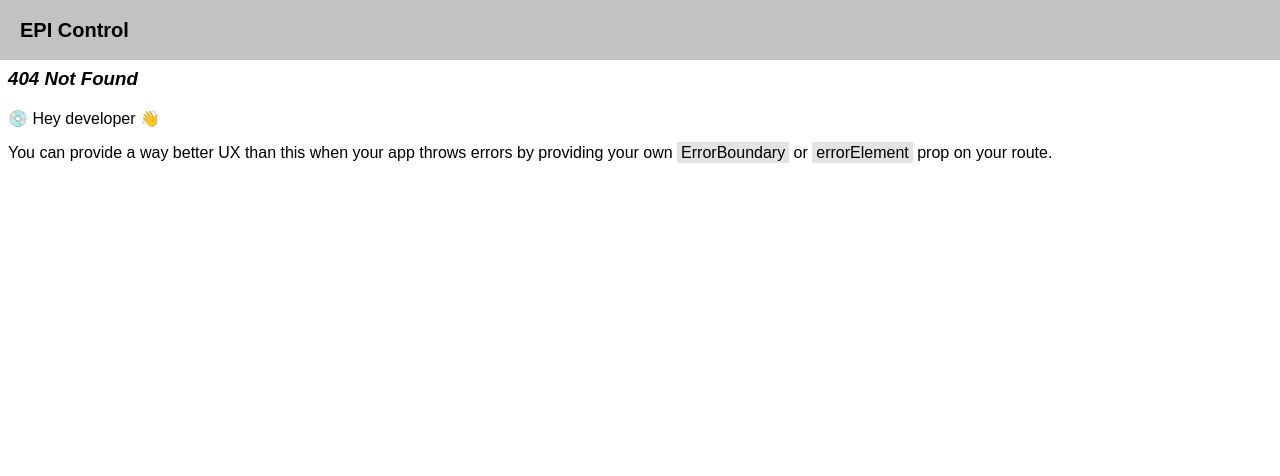
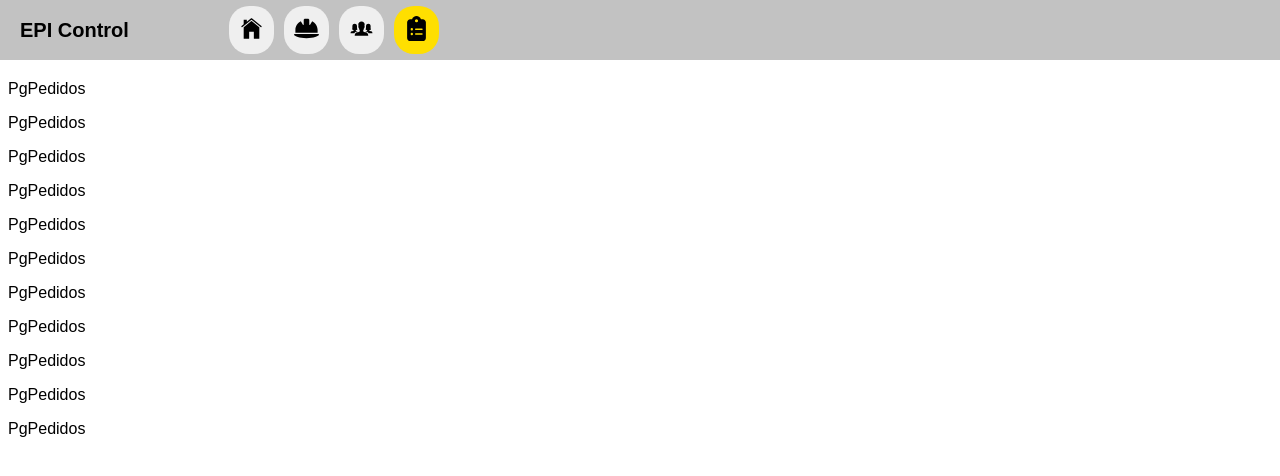
Before and after one commit to Guilherme020205/Projeto-Controle-EPI, a React (Vite) app in the folder frontend/: page /home/pedidos in a window 1280 px wide. Before the commit this address had no page. Shown: the top 476 px of the page. Built offline with nearby package versions, Linux system fonts and the light colour scheme.

Commit message:
finalizado-func-header

```diff
--- a/frontend/src/components/header/index.jsx
+++ b/frontend/src/components/header/index.jsx
@@ -1,11 +1,52 @@
-import './style.css'
+import './style.css';
+import { IoIosHome, IoIosPeople } from "react-icons/io";
+import { FaHelmetSafety, FaClipboardList } from "react-icons/fa6";
+import { useNavigate, useLocation } from "react-router-dom";
 
 export default function Header() {
+    const navigate = useNavigate();
+    const location = useLocation();
+
+    function trocaTela(tela) {
+        navigate(tela);
+    }
+
+    // Verifica se a URL corresponde à rota do botão para aplicar a classe ativa
+    const isActive = (path) => location.pathname === path ? 'button-active' : '';
+
     return (
-        <>
-            <div className='header-login'>
+        <div className='header-login'>
+
+            <div className='box-header'>
+
                 <h1>EPI Control</h1>
+
+                {location.pathname !== '/' && ( // Se a URL não for "/", exibe os botões
+
+                    <div className='box-icon'>
+
+                        <button onClick={() => trocaTela("/home")} className={isActive("/home")}>
+                            <IoIosHome className='icon-button-header'/>
+                        </button>
+
+                        <button onClick={() => trocaTela("/home/epis")} className={isActive("/home/epis")}>
+                            <FaHelmetSafety className='icon-button-header'/>
+                        </button>
+
+                        <button onClick={() => trocaTela("/home/funcionarios")} className={isActive("/home/funcionarios")}>
+                            <IoIosPeople className='icon-button-header'/>
+                        </button>
+
+                        <button onClick={() => trocaTela("/home/pedidos")} className={isActive("/home/pedidos")}>
+                            <FaClipboardList className='icon-button-header'/>
+                        </button>
+
+                    </div>
+
+                )}
+
             </div>
-        </>
-    )
+
+        </div>
+    );
 }
--- a/frontend/src/components/header/style.css
+++ b/frontend/src/components/header/style.css
@@ -1,4 +1,4 @@
-.header-login{
+.header-login {
     background-color: var(--cinza-escuro);
     width: 100%;
     height: 60px;
@@ -7,10 +7,40 @@
     justify-content: left;
     align-items: center;
     position: fixed;
-    top:0;
+    top: 0;
     left: 0;
 
-    h1{
+    h1 {
         font-size: 20px;
     }
 }
+
+.button-active {
+    background-color: var(--amarelo);
+}
+
+
+.box-header {
+    display: flex;
+    flex-direction: row;
+    align-items: center;
+    gap: 100px;
+}
+
+.box-icon {
+    display: flex;
+    flex-direction: row;
+    align-items: center;
+    gap: 10px;
+
+    button {
+        border: none;
+        padding: 10px;
+        border-radius: 20px;
+
+        .icon-button-header {
+            color: var(--black);
+            font-size: 25px;
+        }
+    }
+}
--- a/frontend/src/main.jsx
+++ b/frontend/src/main.jsx
@@ -1,22 +1,43 @@
-import { StrictMode } from 'react'
-import { createRoot } from 'react-dom/client'
-import { RouterProvider, createBrowserRouter } from 'react-router-dom'
+import { StrictMode } from 'react';
+import { createRoot } from 'react-dom/client';
+import { RouterProvider, createBrowserRouter, Outlet } from 'react-router-dom';
 
-import './index.css'
+import './index.css';
 
-import PgLogin from './pages/login'
-import PgHome from './pages/home'
+import Header from './components/header/index.jsx';
 
-import Header from './components/header/index.jsx'
+import PgLogin from './pages/login';
+
+import PgHome from './pages/home';
+import PgEpis from './pages/home/epi/index.jsx';
+import PgFuncionarios from './pages/home/funcionarios/index.jsx';
+import PgPedidos from './pages/home/pedidos/index.jsx';
+
+function MainLayout() {
+    return (
+        <>
+            <Header />
+            <Outlet /> {/* Renderiza o conteúdo das rotas */}
+        </>
+    );
+}
 
 const paginas = createBrowserRouter([
-  { path: "/", element: <PgLogin /> },
-  { path: "/home", element: <PgHome /> }
-])
+    {
+        path: "/",
+        element: <MainLayout />,
+        children: [
+            { path: "/", element: <PgLogin /> },
+            { path: "/home", element: <PgHome /> },
+            { path: "/home/epis", element: <PgEpis /> },
+            { path: "/home/funcionarios", element: <PgFuncionarios /> },
+            { path: "/home/pedidos", element: <PgPedidos /> },
+        ],
+    },
+]);
 
 createRoot(document.getElementById('root')).render(
-  <StrictMode>
-    <Header/>
-    <RouterProvider router={paginas} />
-  </StrictMode>
-)
+    <StrictMode>
+        <RouterProvider router={paginas} />
+    </StrictMode>
+);
--- /dev/null
+++ b/frontend/src/pages/home/epi/index.jsx
@@ -0,0 +1,21 @@
+export default function PgEpis() {
+    return (
+
+        <>
+            <h1>Olá Mundo!</h1>
+            <p>PgEpis</p>
+            <p>PgEpis</p>
+            <p>PgEpis</p>
+            <p>PgEpis</p>
+            <p>PgEpis</p>
+            <p>PgEpis</p>
+            <p>PgEpis</p>
+            <p>PgEpis</p>
+            <p>PgEpis</p>
+            <p>PgEpis</p>
+            <p>PgEpis</p>
+
+        </>
+
+    )
+}
--- /dev/null
+++ b/frontend/src/pages/home/funcionarios/index.jsx
@@ -0,0 +1,21 @@
+export default function PgFuncionarios() {
+    return (
+
+        <>
+            <h1>Olá Mundo!</h1>
+            <p>PgFuncionarios</p>
+            <p>PgFuncionarios</p>
+            <p>PgFuncionarios</p>
+            <p>PgFuncionarios</p>
+            <p>PgFuncionarios</p>
+            <p>PgFuncionarios</p>
+            <p>PgFuncionarios</p>
+            <p>PgFuncionarios</p>
+            <p>PgFuncionarios</p>
+            <p>PgFuncionarios</p>
+            <p>PgFuncionarios</p>
+
+        </>
+
+    )
+}
--- a/frontend/src/pages/home/index.jsx
+++ b/frontend/src/pages/home/index.jsx
@@ -3,12 +3,18 @@ export default function PgHome() {
 
         <>
             <h1>Olá Mundo!</h1>
-            <p>Olá Mundo!</p>
-            <p>Olá Mundo!</p>
-            <p>Olá Mundo!</p>
-            <p>Olá Mundo!</p>
-            <p>Olá Mundo!</p>
-            <p>Olá Mundo!</p>
+            <p>PgHome</p>
+            <p>PgHome</p>
+            <p>PgHome</p>
+            <p>PgHome</p>
+            <p>PgHome</p>
+            <p>PgHome</p>
+            <p>PgHome</p>
+            <p>PgHome</p>
+            <p>PgHome</p>
+            <p>PgHome</p>
+            <p>PgHome</p>
+
         </>
 
     )
--- /dev/null
+++ b/frontend/src/pages/home/pedidos/index.jsx
@@ -0,0 +1,21 @@
+export default function PgPedidos() {
+    return (
+
+        <>
+            <h1>Olá Mundo!</h1>
+            <p>PgPedidos</p>
+            <p>PgPedidos</p>
+            <p>PgPedidos</p>
+            <p>PgPedidos</p>
+            <p>PgPedidos</p>
+            <p>PgPedidos</p>
+            <p>PgPedidos</p>
+            <p>PgPedidos</p>
+            <p>PgPedidos</p>
+            <p>PgPedidos</p>
+            <p>PgPedidos</p>
+
+        </>
+
+    )
+}
```
